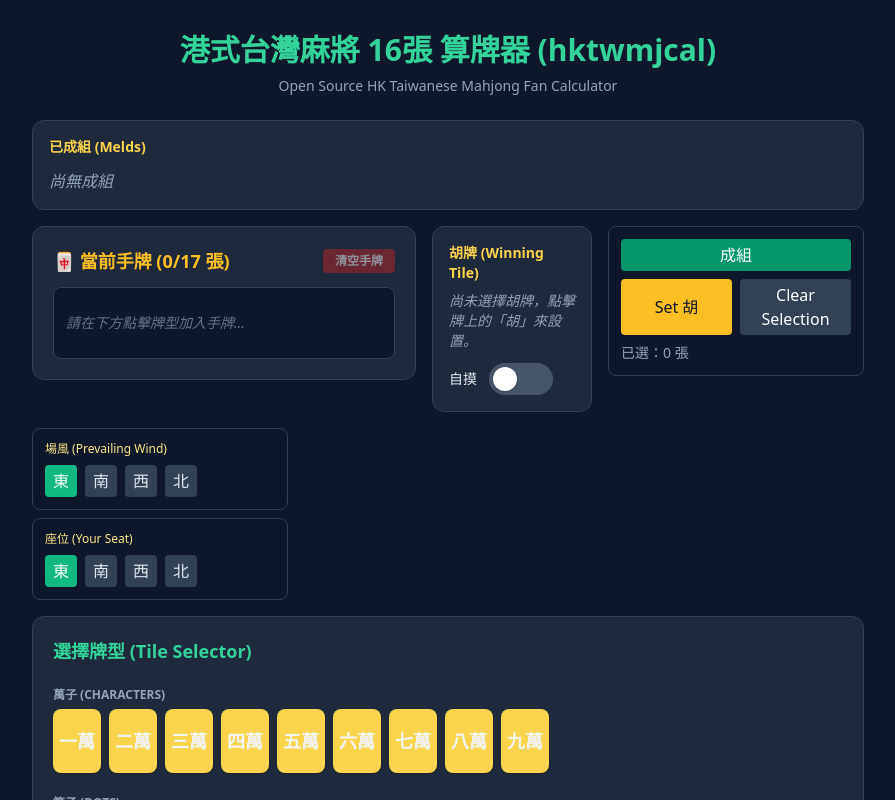
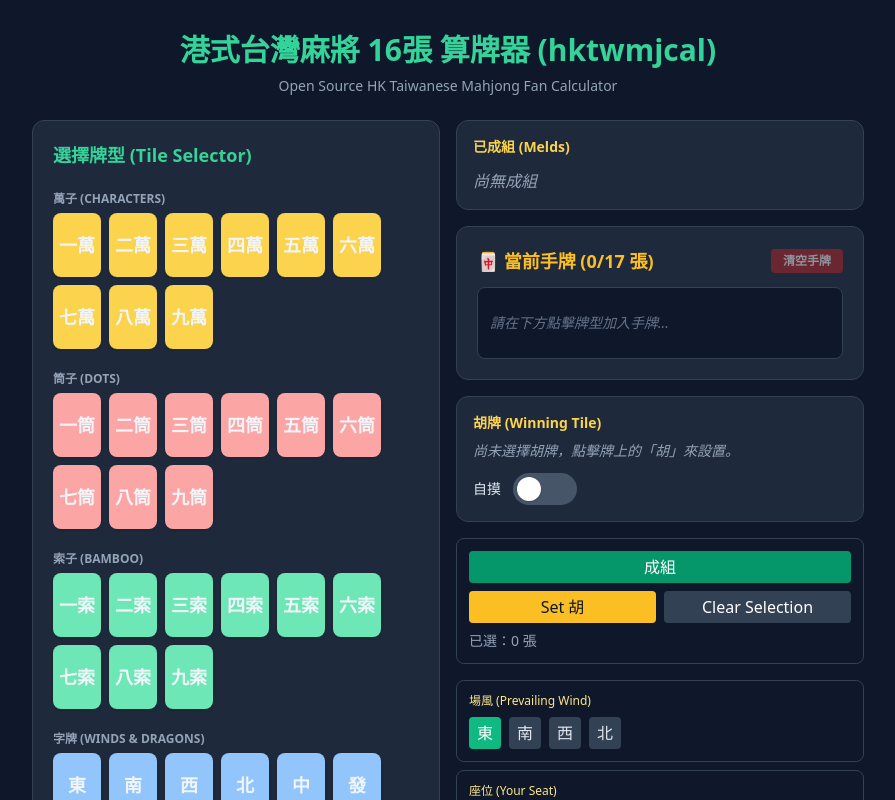
Before and after one commit to andycylam/hktwmjcal, a React (Vite) app: page / in a window 1280 px wide. Shown: the top 800 px of the page, without its empty margins (192-1087 px from the left). Built offline with nearby package versions, Linux system fonts and the light colour scheme.

Commit message:
ui: make layout full-page two-column — left TilePicker, right stacked areas; calculate/result span full width

```diff
--- a/src/App.tsx
+++ b/src/App.tsx
@@ -454,8 +454,21 @@ export default function App() {
 
       <ErrorDialog message={errorMessage} onClose={() => setErrorMessage(null)} />
 
+      {/* Two-column full-height layout: left = TilePicker, right = main vertical stack */}
+      <div className="grid grid-cols-1 md:grid-cols-2 gap-4">
+        {/* Left column: Tile selector */}
+        <div className="">
+          <TilePicker onSelectTile={handleSelectTile} onAddFlower={(t) => {
+            // Add flower directly to melds as a 'flower' meld entry
+            const key = `${t.suit}_${t.value}`;
+            const storageKey = `${key}@flower`;
+            setMeldMap(prev => ({ ...prev, [storageKey]: { kind: 'flower', tiles: (prev[storageKey]?.tiles || []).concat([t]) } }));
+          }} hand={hand} meldMap={meldMap} />
+        </div>
+
+        {/* Right column: vertical stack of app areas */}
         <div className="space-y-4">
-        {/* Row 1: Melds */}
+          {/* Melds */}
           <div>
             <MeldArea
               meldMap={meldMap}
@@ -484,9 +497,8 @@ export default function App() {
             />
           </div>
 
-        {/* Row 2: Current hand (left) and Hu tile (right) */}
-        <div className="flex flex-col md:flex-row gap-4">
-          <div className="flex-1">
+          {/* Current hand */}
+          <div>
             <HandRack
               hand={hand}
               onRemoveTile={handleRemoveTile}
@@ -500,11 +512,13 @@ export default function App() {
             />
           </div>
 
-          <div className="w-40">
+          {/* Hu tile */}
+          <div>
             <HuArea huTile={huTile} onRemoveHu={() => { setHuTileId(null); setHuIsZimo(false); }} huIsZimo={huIsZimo} onToggleZimo={(next: boolean) => setHuIsZimo(next)} />
           </div>
 
-          <div className="w-64">
+          {/* Action area */}
+          <div>
             <div className="bg-slate-900 border border-slate-700 rounded-lg p-3">
               <div className="flex gap-2 mb-2">
                 <button onClick={() => createMeldFromSelection()} className="flex-1 px-2 py-1 bg-emerald-600 text-white rounded">成組</button>
@@ -516,39 +530,32 @@ export default function App() {
               <div className="text-slate-400 text-sm">已選：{selection.length} 張</div>
             </div>
           </div>
-        </div>
 
-        <div className="flex flex-col md:flex-row gap-4">
-          <div className="w-full md:w-64">
+          {/* Wind / Seat */}
+          <div>
             <WindSelector prevalent={prevalentWind} seat={seatWind} onSetPrevalent={setPrevalentWind} onSetSeat={setSeatWind} />
           </div>
         </div>
-
-        {/* Row 3: Tile selector (single column) */}
-        <div>
-          <TilePicker onSelectTile={handleSelectTile} onAddFlower={(t) => {
-            // Add flower directly to melds as a 'flower' meld entry
-            const key = `${t.suit}_${t.value}`;
-            const storageKey = `${key}@flower`;
-            setMeldMap(prev => ({ ...prev, [storageKey]: { kind: 'flower', tiles: (prev[storageKey]?.tiles || []).concat([t]) } }));
-          }} hand={hand} meldMap={meldMap} />
-
-        </div>
       </div>
 
+      {/* Full-width calculate and result area */}
+      <div className="mt-4">
         <div className="flex justify-center pt-2">
           <button
             onClick={handleCalculate}
             disabled={!canCalculate}
             className={
-            `w-full md:w-auto px-10 py-3 font-bold text-lg rounded-xl shadow-lg transition ${!canCalculate ? 'bg-slate-600 text-slate-400 cursor-not-allowed' : 'bg-emerald-500 hover:bg-emerald-400 text-slate-950 active:scale-95'}`
+              `w-full md:w-2/3 px-10 py-3 font-bold text-lg rounded-xl shadow-lg transition ${!canCalculate ? 'bg-slate-600 text-slate-400 cursor-not-allowed' : 'bg-emerald-500 hover:bg-emerald-400 text-slate-950 active:scale-95'}`
             }
           >
             算番 (Calculate Fan)
           </button>
         </div>
 
+        <div className="mt-4">
           <ResultCard result={result} />
+        </div>
+      </div>
     </div>
   );
 }
```
Lines whose indentation alone changed are shown as unchanged.
